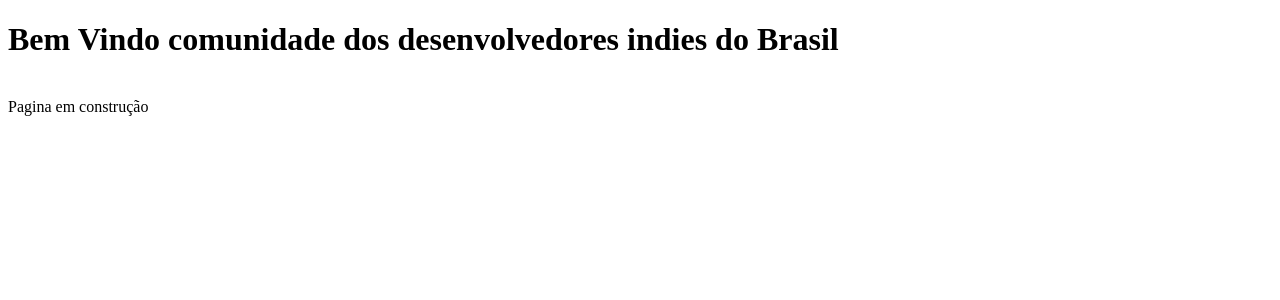
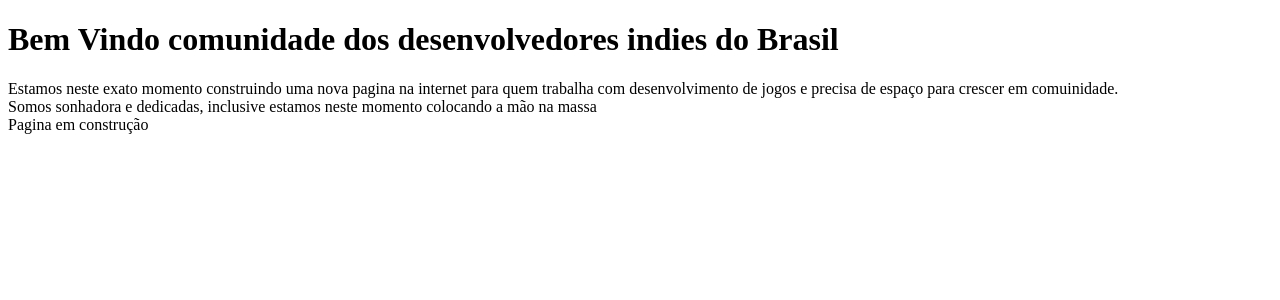
Before and after one commit to dropoujogo/IndiesBrasil, a Next.js app: page / in a window 1280 px wide. Shown: the top 300 px of the page. Built offline with nearby package versions, Linux system fonts and the light colour scheme.

Commit message:
Mensagem index atualizada

```diff
--- a/pages/index.js
+++ b/pages/index.js
@@ -2,6 +2,12 @@ function Home() {
   return (
     <>
       <h1>Bem Vindo comunidade dos desenvolvedores indies do Brasil</h1>
+      Estamos neste exato momento construindo uma nova pagina na internet para
+      quem trabalha com desenvolvimento de jogos e precisa de espaço para
+      crescer em comuinidade.
+      <br />
+      Somos sonhadora e dedicadas, inclusive estamos neste momento colocando a
+      mão na massa
       <br />
       Pagina em construção
     </>
```
